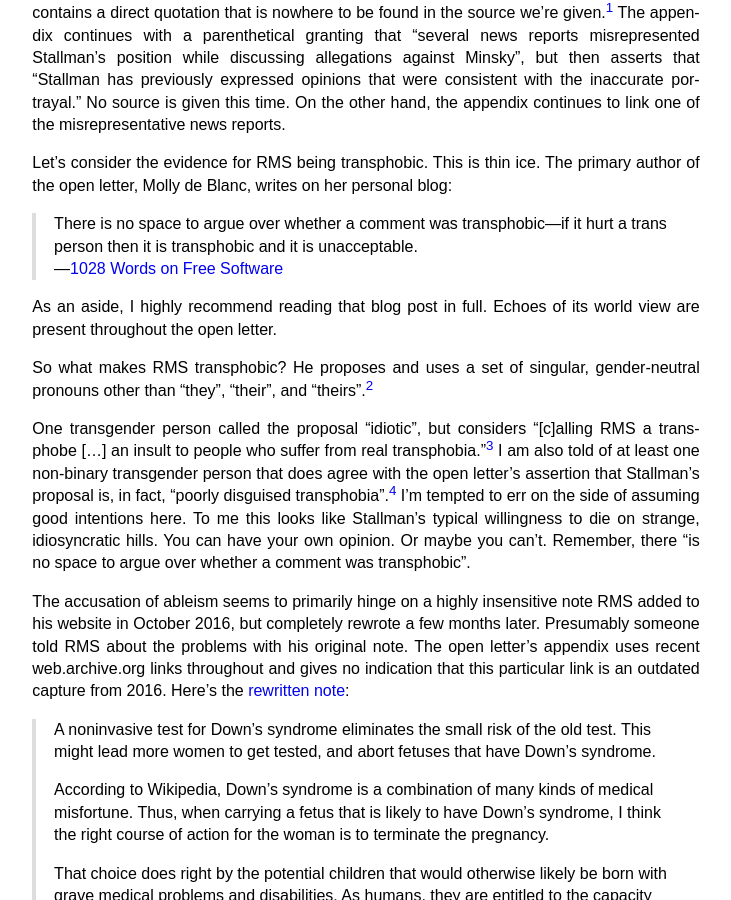
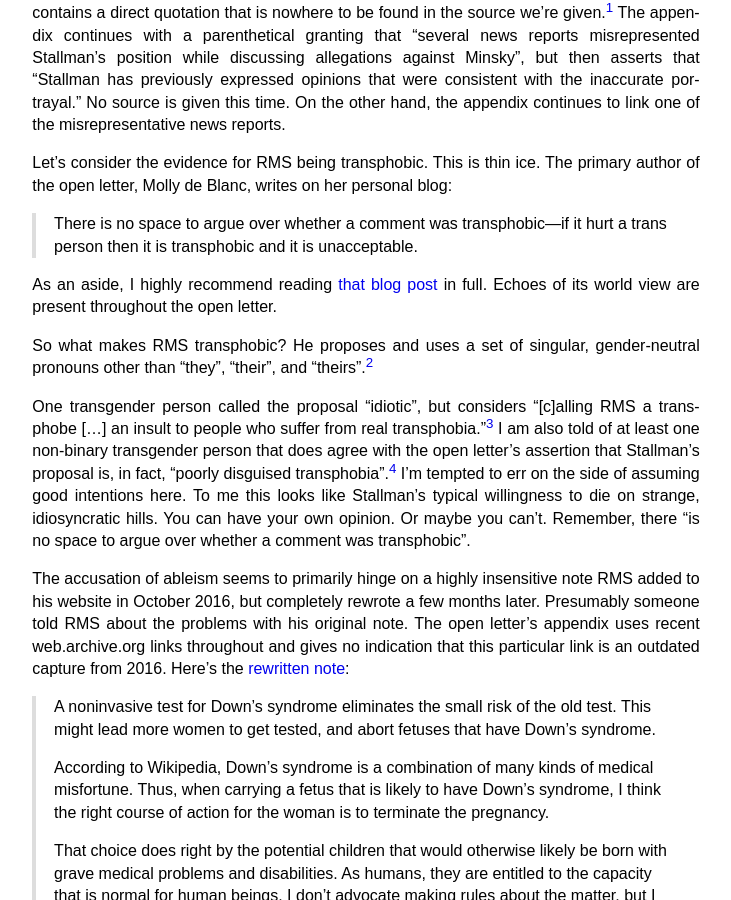
Before and after one commit to meribold/meribold.org, a Jekyll site: the page built from _posts/2021-04-07-critique-of-rms-open-letter.md, in a window 1280 px wide and 900 px high, scrolled down 752 px. Shown: the whole window, without its empty margins (274-1005 px from the left). Built offline with Jekyll 4.4.1, drawn with Linux system fonts in a browser that asks for light colours.

Commit message:
Small style change

```diff
--- a/_posts/2021-04-07-critique-of-rms-open-letter.md
+++ b/_posts/2021-04-07-critique-of-rms-open-letter.md
@@ -43,10 +43,9 @@ author of the open letter, Molly de Blanc, writes on her personal blog:
 
 > There is no space to argue over whether a comment was transphobic—if it hurt a trans
 > person then it is transphobic and it is unacceptable.
----[1028 Words on Free Software](http://deblanc.net/blog/2021/01/12/1028-words-on-free-software/)
 
-As an aside, I highly recommend reading that blog post in full.  Echoes of its world view
-are present throughout the open letter.
+As an aside, I highly recommend reading [that blog post][] in full.  Echoes of its world
+view are present throughout the open letter.
 
 So what makes RMS transphobic?  He proposes and uses a set of singular, gender-neutral
 pronouns other than "they", "their", and "theirs".[^genderless-pronouns]
```
Also changed, not shown: other parts of _posts/2021-04-07-critique-of-rms-open-letter.md (+1 -0 lines).
